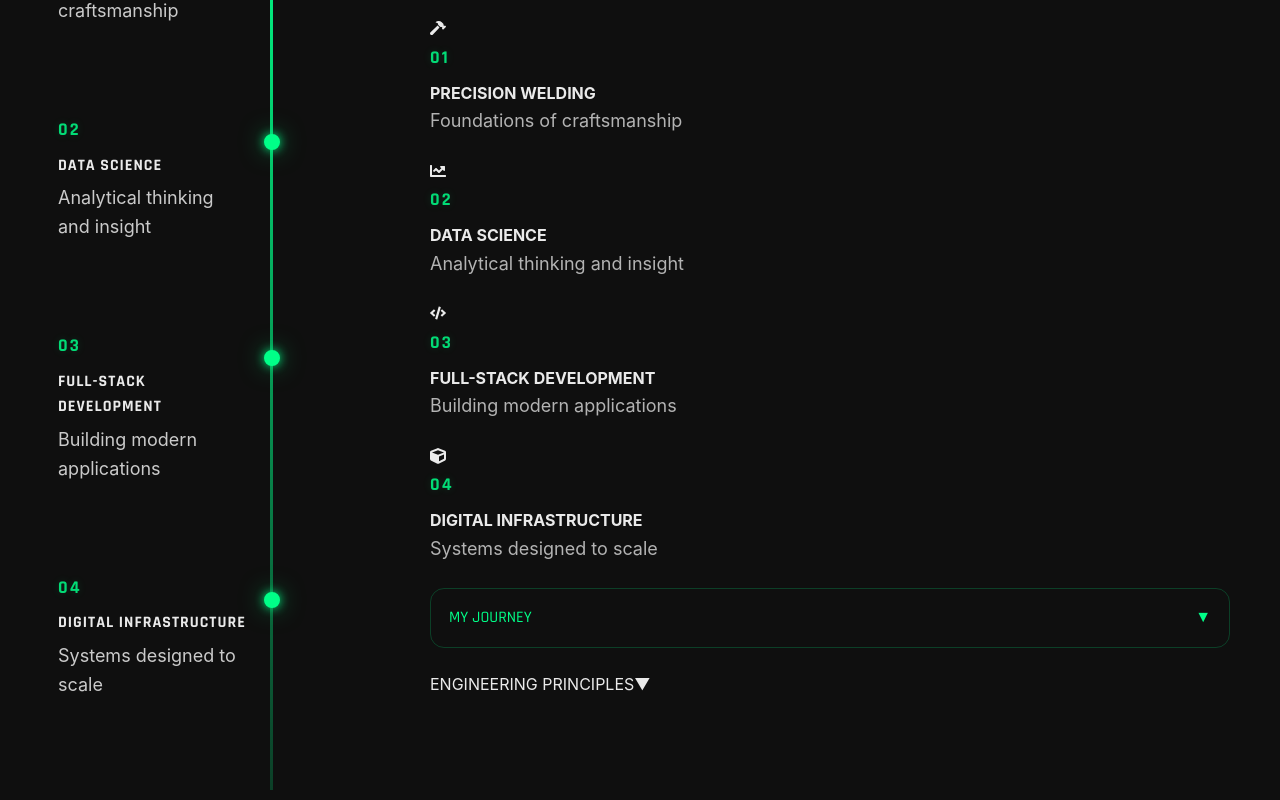
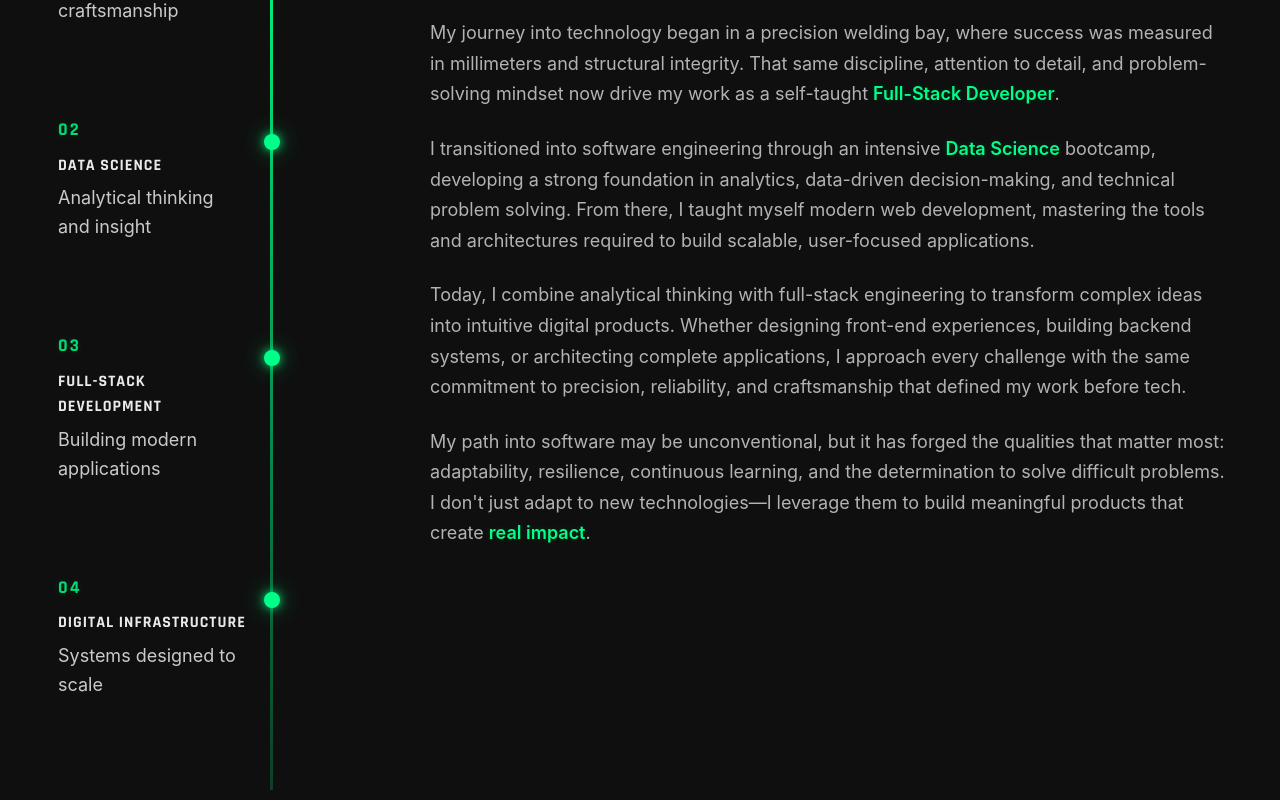
Before and after one commit to igbinedionelvis/elvis-portfolio-react, a React (Vite) app: page / in a window 1280 px wide. Shown: the part 1100-1900 px from the top of the page. Built offline with nearby package versions, Linux system fonts and the light colour scheme.

Commit message:
M2: rebuild About section mobile experience and restore desktop layout

```diff
--- a/src/components/About.jsx
+++ b/src/components/About.jsx
@@ -162,6 +162,97 @@ export default function About() {
               <span> I BUILD SYSTEMS DESIGNED TO LAST.</span>
             </p>
 
+            <div className="desktop-story">
+              <>
+                <p>
+                  My journey into technology began in a precision welding bay,
+                  where success was measured in millimeters and structural integrity.
+                  That same discipline, attention to detail, and problem-solving mindset
+                  now drive my work as a self-taught{" "}
+                  <span className="story-highlight">
+                    Full-Stack Developer
+                  </span>.
+                </p>
+
+                <p>
+                  I transitioned into software engineering through an intensive
+                  {" "}<span className="story-highlight">
+                    Data Science
+                  </span>{" "}
+                  bootcamp, developing a strong foundation in analytics,
+                  data-driven decision-making, and technical problem solving.
+                  From there, I taught myself modern web development, mastering the
+                  tools and architectures required to build scalable, user-focused
+                  applications.
+                </p>
+
+                <p>
+                  Today, I combine analytical thinking with full-stack engineering
+                  to transform complex ideas into intuitive digital products.
+                  Whether designing front-end experiences, building backend systems,
+                  or architecting complete applications, I approach every challenge
+                  with the same commitment to precision, reliability, and craftsmanship
+                  that defined my work before tech.
+                </p>
+
+                <p>
+                  My path into software may be unconventional, but it has forged
+                  the qualities that matter most: adaptability, resilience,
+                  continuous learning, and the determination to solve difficult
+                  problems. I don't just adapt to new technologies—I leverage them
+                  to build meaningful products that create <span className="story-highlight">
+                    real impact
+                  </span>.
+                </p>
+              </>
+            </div>
+
+            <div className="desktop-principles">
+
+              <div className="principles-panel">
+
+                <h3>
+                  ENGINEERING PRINCIPLES I BRING TO EVERY PROJECT
+                </h3>
+
+                <div className="principles-row">
+
+                  <div className="principle-item">
+                    <FaBullseye />
+                    <span>Precision Welding</span>
+                    <div className="principle-arrow">↓</div>
+                    <strong>Code Quality</strong>
+                  </div>
+
+                  <div className="principle-item">
+                    <FaShieldAlt />
+                    <span>Structural Integrity</span>
+                    <div className="principle-arrow">↓</div>
+                    <strong>Scalable Architecture</strong>
+                  </div>
+
+                  <div className="principle-item">
+                    <FaRegFileAlt />
+                    <span>Blueprint Reading</span>
+                    <div className="principle-arrow">↓</div>
+                    <strong>System Design</strong>
+                  </div>
+
+                  <div className="principle-item">
+                    <FaChartLine />
+                    <span>Continuous Improvement</span>
+                    <div className="principle-arrow">↓</div>
+                    <strong>Lifelong Learning</strong>
+                  </div>
+
+                </div>
+
+              </div>
+
+            </div>
+
+          </div>
+
           <div className="mobile-timeline">
 
             <div className="mobile-rail"></div>
@@ -272,6 +363,7 @@ export default function About() {
             <span>{journeyOpen ? "▲" : "▼"}</span>
           </div>
 
+
           {journeyOpen && (
             <div className="mobile-story-copy">
               <>
@@ -371,9 +463,7 @@ export default function About() {
 
         </div>
 
-        </div>
-
-      </div>
+      </div >
 
     </section >
   );
--- a/src/styles/about.css
+++ b/src/styles/about.css
@@ -523,6 +523,13 @@
     display: flex;
 }
 
+.mobile-timeline,
+.mobile-story-header,
+.mobile-principles-header,
+.mobile-story-copy {
+    display: none;
+}
+
 .desktop-marker {
     width: 16px;
     height: 16px;
@@ -549,7 +556,6 @@
 }
 
 .mobile-story-header {
-    display: flex;
     justify-content: space-between;
     align-items: center;
 
@@ -564,3 +570,7 @@
     font-family: var(--font-tech);
     color: #00ff88;
 }
+
+.desktop-principles {
+    margin-top: 60px;
+}
--- a/src/styles/responsive.css
+++ b/src/styles/responsive.css
@@ -334,6 +334,12 @@
         gap: 24px;
     }
 
+    .about-story {
+        display: flex;
+        flex-direction: column;
+        row-gap: 0;
+    }
+
     .timeline-column {
 
         position: relative;
@@ -567,26 +573,20 @@
         justify-content: space-between;
         align-items: center;
 
+        width: 100%;
+        box-sizing: border-box;
+
         padding: 16px 20px;
 
         border: 1px solid rgba(0, 255, 136, .25);
-
         border-radius: 14px;
 
-        margin-top: 40px;
-        margin-bottom: 16px;
+        margin-top: 8px;
+        margin-bottom: 8px;
 
         color: #00ff88;
 
         font-family: var(--font-tech);
-    }
-
-    .mobile-story-copy {
-        display: block;
-    }
-
-    .story-content>p {
-        display: block;
     }
 
     .timeline-column {
@@ -596,7 +596,35 @@
     .mobile-timeline {
         display: block;
         position: relative;
-        margin: 40px 0;
+        margin: 16px 0;
+    }
+
+    .mobile-story-copy {
+        display: block;
+    }
+
+    .mobile-story-header {
+        margin-top: 8px;
+        margin-bottom: 8px;
+    }
+
+    .mobile-story-header {
+        display: flex;
+        justify-content: space-between;
+        align-items: center;
+
+        width: 100%;
+
+        padding: 16px 20px;
+
+        border: 1px solid rgba(0, 255, 136, .25);
+        border-radius: 14px;
+
+        color: #00ff88;
+
+        font-family: var(--font-tech);
+
+        box-sizing: border-box;
     }
 
     .mobile-rail {
@@ -690,6 +718,24 @@
         color: rgba(255, 255, 255, .78);
     }
 
+    .desktop-story,
+    .desktop-principles {
+        display: none;
+    }
+
+    .mobile-story-copy {
+        margin-top: 16px;
+    }
+
+    .mobile-story-copy p {
+        font-size: 1rem;
+        line-height: 1.9;
+        color: rgba(255, 255, 255, .82);
+
+        margin-bottom: 22px;
+    }
+
+
 }
 
 @media (max-width: 480px) {
```
Lines whose indentation alone changed are shown as unchanged.
